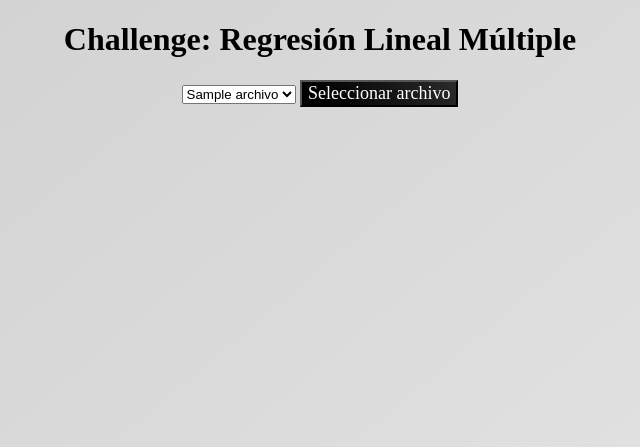
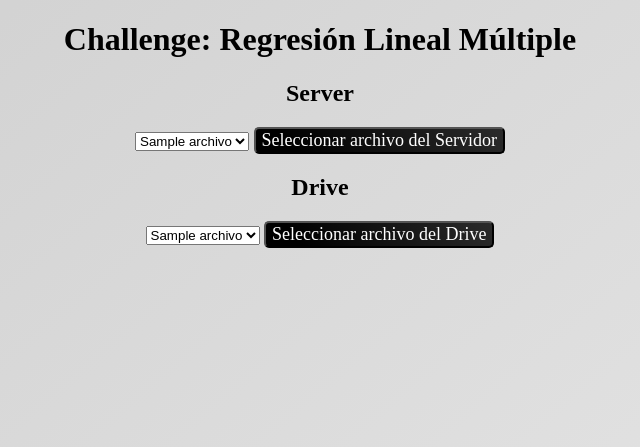
Before and after one commit to GwerhDev/DjangoRLMApp, a Django app: template myapp/templates/index.html in a window 1280 px wide. Shown: the top 447 px of the page, without its empty margins (320-960 px from the left). Run offline with Django 4.2, Linux system fonts and the light colour scheme; the template is opened without the code that fills it: most values are stand-ins (such as "Sample title", 1, 10 or a date in 2020).

Commit message:
hardtry googleapis

```diff
--- a/djangoproject/settings.py
+++ b/djangoproject/settings.py
@@ -140,3 +140,7 @@ STATICS_DIRS = (os.path.join(BASE_DIR, 'myapp/static'),)
 # https://docs.djangoproject.com/en/4.1/ref/settings/#default-auto-field
 
 DEFAULT_AUTO_FIELD = 'django.db.models.BigAutoField'
+
+GOOGLE_APPLICATION_CREDENTIALS = 'myapp/misc/credentials.json'
+
+GOOGLE_DRIVE_FOLDER_ID = '1K7iobmNtzh7pSe4YNoHKkQ47AtHyX7YZ'
--- a/myapp/static/css/style.css
+++ b/myapp/static/css/style.css
@@ -15,10 +15,15 @@ button{
   background: linear-gradient(230deg, rgb(43, 43, 43), #000000 85%);
   color: white;
   font-size: 18px;
+  transition-duration: .4s;
+  border-radius: 5px;
 }
 
 button:hover{
   cursor: pointer;
+  background: linear-gradient(230deg, rgb(201, 200, 200), #e4e4e4 85%);
+  scale: 1.01;
+  color: #000000;
 }
 
 ::-webkit-scrollbar {
--- a/myapp/templates/index.html
+++ b/myapp/templates/index.html
@@ -7,14 +7,26 @@
 </head>
 <body>
   <h1 class="title">Challenge: Regresión Lineal Múltiple</h1>
-  <form method="POST">
+  <h2>Server</h2>
+  <form method="POST" name="server">
     {% csrf_token %}
-    <select name="ruta">
-        {% for archivo in archivos %}
+    <select name="rutaServer">
+        {% for archivo in archivosServer %}
         <option value="{{ archivo }}">{{ archivo }}</option>
         {% endfor %}
     </select>
-    <button value="Seleccionar archivo">Seleccionar archivo</button>
+    <button value="Seleccionar archivo">Seleccionar archivo del Servidor</button>
+  </form>
+
+  <h2>Drive</h2>
+  <form method="POST" name="drive" >
+    {% csrf_token %}
+    <select name="rutaDrive">
+        {% for archivo in archivosDrive %}
+        <option value="{{ archivo.id }}">{{ archivo.name }}</option>
+        {% endfor %}
+    </select>
+    <button value="Seleccionar archivo">Seleccionar archivo del Drive</button>
   </form>
 </body>
 </html>
```
Also changed, not shown: myapp/functions/my_functions.py (+29 -0 lines), myapp/misc/credentials.json (added, +11 -0 lines), myapp/views.py (+16 -4 lines), 1 other file.
